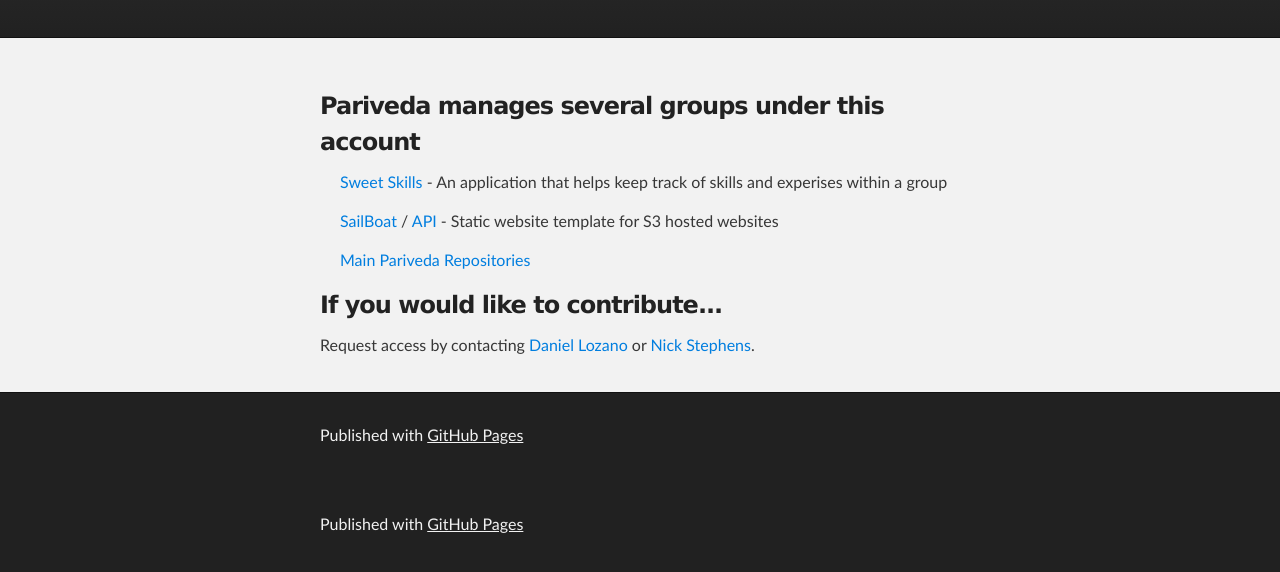
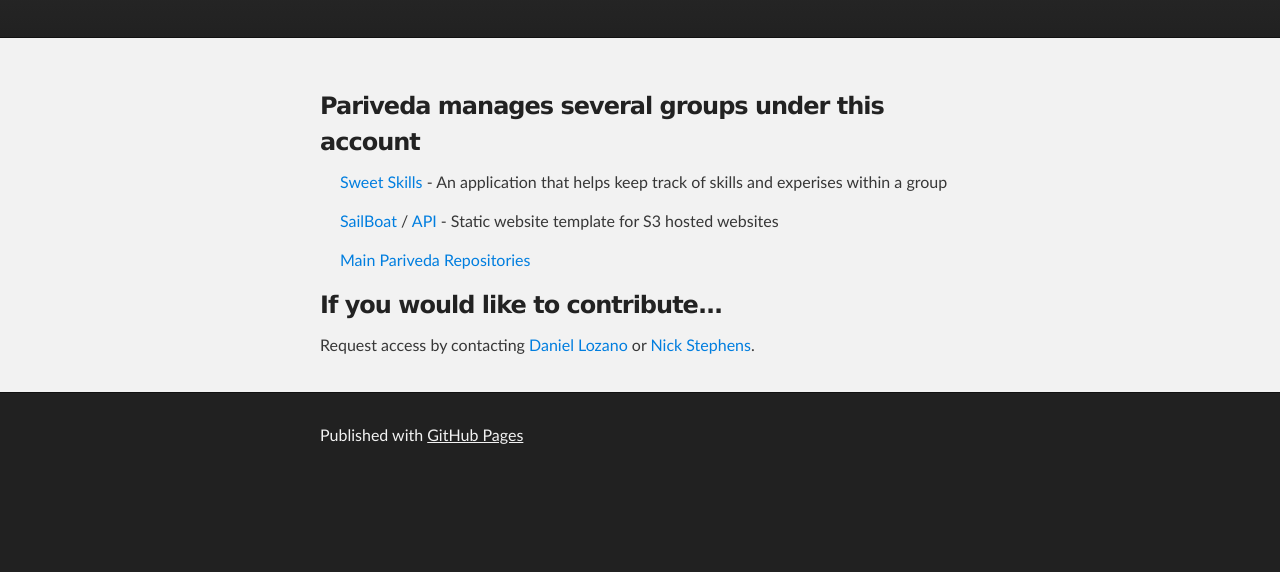
Before and after one commit to pariveda/pariveda.github.io, a plain HTML site: page index.html in a window 1280 px wide. Shown: the part 208-780 px from the top of the page. Drawn offline with Linux system fonts and the light colour scheme.

Commit message:
Removing second footer

```diff
--- a/index.html
+++ b/index.html
@@ -57,18 +57,3 @@
 
   </body>
 </html>
-
-      </section>
-    </div>
-
-    <!-- FOOTER  -->
-    <div id="footer_wrap" class="outer">
-      <footer class="inner">
-        <p>Published with <a href="http://pages.github.com">GitHub Pages</a></p>
-      </footer>
-    </div>
-
-
-
-  </body>
-</html>
```
